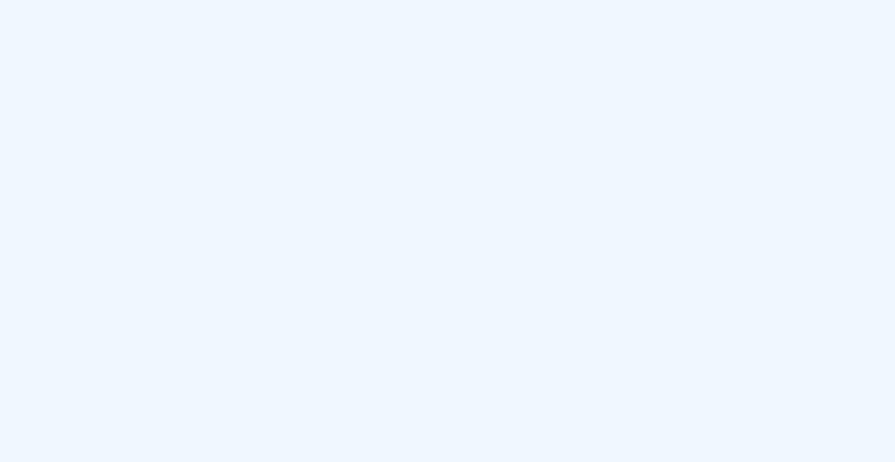
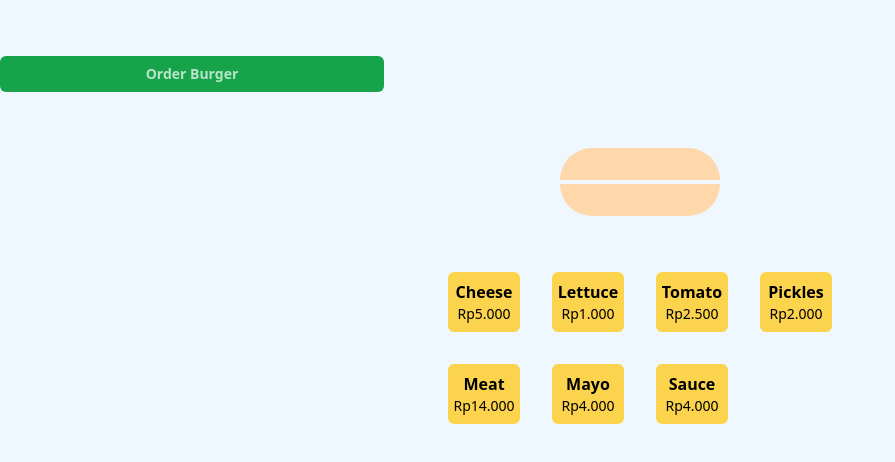
Before and after one commit to ilhamcendana/alterra-mstore-mentor, a React (Vite) app: page /order in a window 1280 px wide. Before the commit this address had no page. Shown: the top 462 px of the page, without its empty margins (0-895 px from the left). Built offline with nearby package versions, Linux system fonts and the light colour scheme; the HTML template or start-up script is replaced by a standard one.

Commit message:
feat: new feat

```diff
--- a/src/App.jsx
+++ b/src/App.jsx
@@ -4,13 +4,16 @@ import {
 } from "react-router-dom";
 import "./App.css";
 import Home from "./pages/home";
-import Navbar from "./components/navbar";
+import About from "./pages/about";
+import OrderPage from "./pages/order";
 
 function App() {
   return (
     <div>
       <Routes>
         <Route path="/" element={<Home />} />
+        <Route path="/about-us" element={<About />} />
+        <Route path="/order" element={<OrderPage />} />
       </Routes>
     </div>
   );
--- a/src/components/button/index.jsx
+++ b/src/components/button/index.jsx
@@ -1,4 +1,4 @@
-export default function Button({ children, variant = "primary" }) {
+export default function Button({ children, variant = "primary",onClick, disabled}) {
   // variant = primary | secondary
 
   const variants = {
@@ -6,9 +6,13 @@ export default function Button({ children, variant = "primary" }) {
     secondary: "bg-transparent text-green-600 border-green-600 border",
   };
 
+  const disabledStyle = `bg-gray-400 text-opacity-70`
+
   return (
     <button
-      className={`py-2 px-6 w-full rounded-md font-bold text-sm block hover:opacity-90 active:scale-[0.98] ${variants[variant]}`}
+      onClick={onClick}
+      disabled={disabled}
+      className={`py-2 px-6 w-full rounded-md font-bold text-sm block hover:opacity-90 active:scale-[0.98] ${variants[variant]} ${disabled && disabledStyle}`}
     >
       {children}
     </button>
--- a/src/pages/about/index.jsx
+++ b/src/pages/about/index.jsx
@@ -1,7 +1,15 @@
 export default function About() {
   return (
     <div className="pt-32">
-      <h1>About</h1>
+      <div className="grid grid-cols-1 gap-4">
+        <div className="flex flex-col justify-center items-center">
+          <h1 className="text-4xl font-bold">About us</h1>
+          <p>How we can be like today!</p>
+        </div>
+        <div className="max-w-sm mx-auto">
+          <p className="text-center">Lorem ipsum dolor sit amet consectetur adipisicing elit. Minus culpa aliquam porro odit, voluptates, dignissimos nisi molestiae consequuntur tempore neque ab deleniti cum. Aut, libero aliquid voluptate in qui quod!</p>
+        </div>
+      </div>
     </div>
   );
 }
--- a/src/pages/home/home-list-cta.jsx
+++ b/src/pages/home/home-list-cta.jsx
@@ -1,5 +1,5 @@
 import { Link } from "react-router-dom";
-import Button from "../../components/button";
+import Button from "../../components/Button";
 
 const listCTA = [
   {
--- /dev/null
+++ b/src/pages/order/OrderBurgerDisplay.jsx
@@ -0,0 +1,22 @@
+import {
+  BreadBottom,
+  BreadTop,
+  Ingredient
+} from "./ingredients";
+
+export default function OrderBurgerDisplay({
+  selectedIngredients = [],
+  removeIngredient
+}) {
+  return (
+    <section className="container mx-auto flex justify-center mb-14">
+      <div className="flex flex-col gap-1 items-center">
+        <BreadTop />
+        {selectedIngredients.reverse().map((id,idx) => (
+          <Ingredient key={idx} type={id} onClickX={() => removeIngredient(idx)} />
+        ))}
+        <BreadBottom />
+      </div>
+    </section>
+  );
+}
--- /dev/null
+++ b/src/pages/order/OrderHeader.jsx
@@ -0,0 +1,37 @@
+import Button from "../../components/Button";
+import { formatNumber } from "../../utils/helper";
+
+export default function OrderHeader({
+  allIngredients = [],
+  selectedIngredients = [],
+  onReset,
+}) {
+  const isEmptySelectedIngredients = selectedIngredients.length === 0;
+
+  const totalCost = () => {
+    const filterBySelectedIngredients = selectedIngredients.map(
+      (id) => allIngredients.find((item) => item?.id === id)?.price
+    );
+    return `Rp${formatNumber(filterBySelectedIngredients.reduce((a,b) => a + b))}`;
+  };
+
+  return (
+    <section className="container mx-auto py-14">
+      <div className="flex justify-between items-center">
+        {!isEmptySelectedIngredients && (
+          <div>
+            <h3 className="text-3xl font-bold">Total: {totalCost()}</h3>
+          </div>
+        )}
+        <div className="flex items-center gap-4 max-w-sm w-full">
+          <Button disabled={isEmptySelectedIngredients}>Order Burger</Button>
+          {!isEmptySelectedIngredients && (
+            <Button variant="secondary" onClick={onReset}>
+              Reset
+            </Button>
+          )}
+        </div>
+      </div>
+    </section>
+  );
+}
--- /dev/null
+++ b/src/pages/order/OrderIngredientsPicker.jsx
@@ -0,0 +1,23 @@
+import { formatNumber } from "../../utils/helper";
+
+export default function OrderIngredientsPicker({
+  allIngredients = [],
+  manageIngredients,
+}) {
+  return (
+    <section className="container mx-auto">
+      <div className="grid grid-cols-4 gap-8 max-w-sm w-full mx-auto">
+        {allIngredients.map((item) => (
+          <div
+            key={item?.id}
+            className="flex flex-col items-center cursor-pointer hover:scale-[0.95] active:opacity-80 bg-amber-300 rounded-md p-2"
+            onClick={() => manageIngredients(item?.id)}
+          >
+            <p className="font-bold">{item?.name}</p>
+            <p className="text-sm">Rp{formatNumber(item?.price)}</p>
+          </div>
+        ))}
+      </div>
+    </section>
+  );
+}
--- /dev/null
+++ b/src/pages/order/index.jsx
@@ -0,0 +1,76 @@
+import { useState } from "react";
+import OrderBurgerDisplay from "./OrderBurgerDisplay";
+import OrderHeader from "./OrderHeader";
+import OrderIngredientsPicker from "./OrderIngredientsPicker";
+
+const allIngredients = [
+  {
+    id: "cheese",
+    name: "Cheese",
+    price: 5000,
+  },
+  {
+    id: "lettuce",
+    name: "Lettuce",
+    price: 1000,
+  },
+  {
+    id: "tomato",
+    name: "Tomato",
+    price: 2500,
+  },
+  {
+    id: "pickles",
+    name: "Pickles",
+    price: 2000,
+  },
+  {
+    id: "meat",
+    name: "Meat",
+    price: 14000,
+  },
+  {
+    id: "mayo",
+    name: "Mayo",
+    price: 4000,
+  },
+  {
+    id: "sauce",
+    name: "Sauce",
+    price: 4000,
+  },
+];
+
+export default function OrderPage() {
+  const [selectedIngredients, selectedIngredientsSet] = useState([]);
+
+  function manageIngredients(type, id, idx) {
+    if (type === "add") {
+      selectedIngredientsSet((prev) => [...prev, id]);
+    }
+    if (type === "remove") {
+      selectedIngredientsSet((prev) => {
+        const filtered = [...prev].filter((_, index) => index !== idx);
+        return filtered;
+      });
+    }
+  }
+  console.log(selectedIngredients);
+  return (
+    <section>
+      <OrderHeader
+        allIngredients={allIngredients}
+        selectedIngredients={selectedIngredients}
+        onReset={() => selectedIngredientsSet([])}
+      />
+      <OrderBurgerDisplay
+        selectedIngredients={selectedIngredients}
+        removeIngredient={(idx) => manageIngredients("remove", undefined, idx)}
+      />
+      <OrderIngredientsPicker
+        allIngredients={allIngredients}
+        manageIngredients={(id) => manageIngredients("add", id)}
+      />
+    </section>
+  );
+}
--- /dev/null
+++ b/src/pages/order/ingredients.jsx
@@ -0,0 +1,33 @@
+const Cheese = () => (
+  <div className="bg-yellow-400 h-4 w-44 flex justify-center text-xs">
+    Cheese
+  </div>
+);
+const Tomato = () => <div className="bg-red-400 h-4 w-36" />;
+const Lettuce = () => <div className="bg-green-400 h-4 w-40" />;
+const Meat = () => <div className="bg-red-800 h-4 w-32" />;
+const Pickles = () => (
+  <div className="flex gap-1 w-36">
+    <div className="bg-green-500 h-4 w-full rounded-full" />
+    <div className="bg-green-500 h-4 w-full rounded-full" />
+  </div>
+);
+export const BreadTop = () => (
+  <div className="bg-orange-200 h-8 w-40 rounded-tl-full rounded-tr-full" />
+);
+export const BreadBottom = () => (
+  <div className="bg-orange-200 h-8 w-40 rounded-bl-full rounded-br-full" />
+);
+
+export const Ingredient = ({type, onClickX}) => (
+  <div className="relative">
+    <div onClick={onClickX} className="absolute -top-1 -right-2 text-[8px] bg-red-500 rounded-full w-4 h-4 flex justify-center items-center text-white cursor-pointer opacity-0 hover:opacity-100">
+      X
+    </div>
+    {type === "cheese" && <Cheese />}
+    {type === "meat" && <Meat />}
+    {type === "lettuce" && <Lettuce />}
+    {type === "tomato" && <Tomato />}
+    {type === "pickles" && <Pickles />}
+  </div>
+);
--- /dev/null
+++ b/src/utils/helper.jsx
@@ -0,0 +1,5 @@
+export const formatNumber = (numb) => {
+  if(!numb) return numb;
+  if(typeof numb !== "number") return numb
+  return numb.toLocaleString("id");
+}
```
